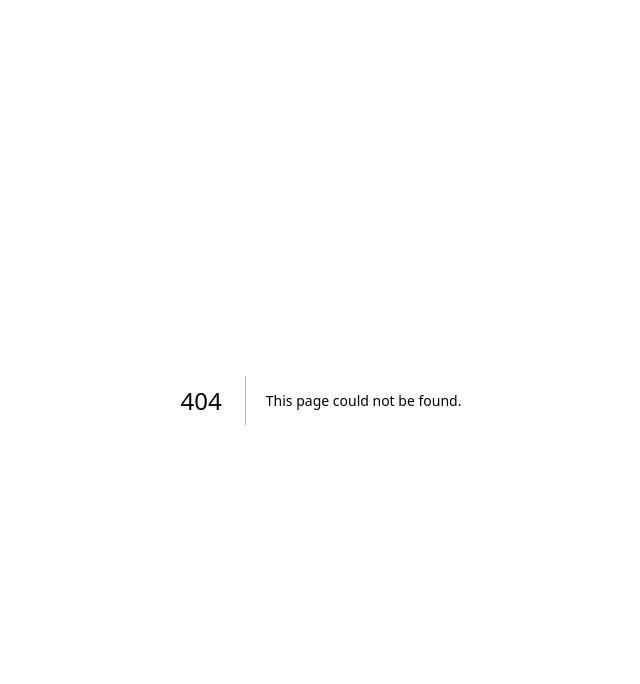
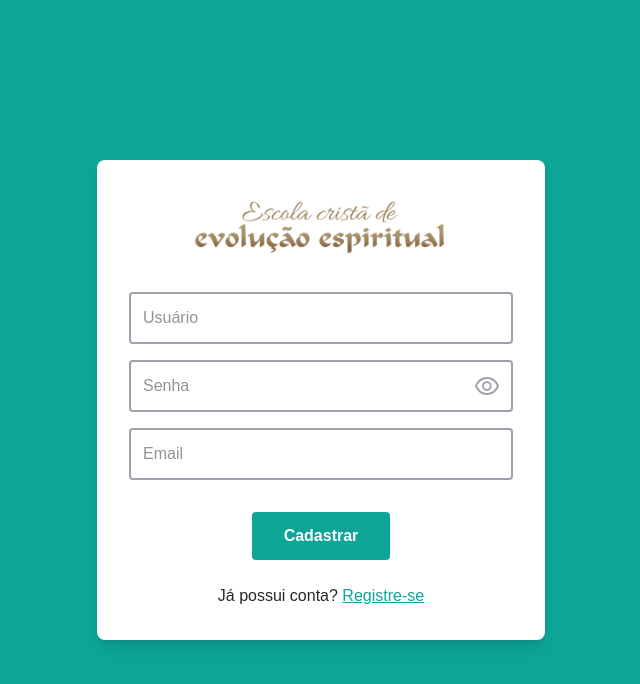
Before and after one commit to jmkirimis/ecee-site, a Next.js app: page /cadastro in a window 1280 px wide. Before the commit this address had no page. Shown: the top 684 px of the page, without its empty margins (319-959 px from the left). Built offline with nearby package versions, Linux system fonts and the light colour scheme.

Commit message:
feat(auth): adiciona telas de login e cadastro

```diff
--- a/package.json
+++ b/package.json
@@ -9,6 +9,7 @@
     "lint": "next lint"
   },
   "dependencies": {
+    "js-cookie": "^3.0.5",
     "next": "15.3.4",
     "react": "^19.0.0",
     "react-dom": "^19.0.0",
@@ -17,6 +18,7 @@
   "devDependencies": {
     "@eslint/eslintrc": "^3",
     "@tailwindcss/postcss": "^4",
+    "@types/js-cookie": "^3.0.6",
     "@types/node": "^20",
     "@types/react": "^19",
     "@types/react-dom": "^19",
--- /dev/null
+++ b/src/app/cadastro/page.tsx
@@ -0,0 +1,125 @@
+"use client";
+
+import { useState } from "react";
+import Cookies from "js-cookie";
+import { AiOutlineEye, AiOutlineEyeInvisible } from "react-icons/ai";
+
+export default function CadastroPage() {
+  const [userName, setUserName] = useState("");
+  const [password, setPassword] = useState("");
+  const [email, setEmail] = useState("");
+  const [showPassword, setShowPassword] = useState(false);
+  const [loading, setLoading] = useState(false);
+
+  const handleRegister = async () => {
+    if (!userName || !password) {
+      alert("Por favor, preencha todos os campos.");
+      return;
+    }
+
+    setLoading(true);
+
+    try {
+      const res = await fetch("https://ecee-api.onrender.com/user", {
+        method: "POST",
+        headers: {
+          "Content-Type": "application/json",
+        },
+        body: JSON.stringify({
+            userName: userName.trim(),
+            password: password.trim(),
+            email: email.trim(),
+        }),
+      });
+
+      const result = await res.json();
+
+      if (res.ok) {
+        await Cookies.set("token", result.access_token);
+        alert("Cadastro realizado com sucesso! Espere a autorização dos admistradores para acessar o sistema.");
+        window.location.href = "/login";
+      } else {
+        alert(
+          result.error ||
+            "Erro ao fazer login. Verifique se o usuário e senha estão corretos."
+        );
+      }
+    } catch (error) {
+      console.error(error);
+      alert("Erro na comunicação com o servidor.");
+    } finally {
+      setLoading(false);
+    }
+  };
+
+  return (
+    <div className="flex items-center justify-center min-h-screen bg-[#0da596]">
+      <div className="bg-white p-8 rounded-lg shadow-lg md:w-full max-w-md">
+        <div className="flex justify-center mb-8">
+          <img src={"/images/logo-v2.png"} className="w-64" alt="Logo" />
+        </div>
+        <form
+          onSubmit={(e) => {
+            e.preventDefault();
+            handleRegister();
+          }}
+          className="flex flex-col items-center w-full max-w-sm"
+        >
+          <input
+            type="text"
+            placeholder="Usuário"
+            className="p-3 rounded mb-4 w-full text-zinc-800 border-2 border-zinc-400"
+            value={userName}
+            onChange={(e) => setUserName(e.target.value)}
+          />
+
+          <div className="relative w-full">
+            <input
+              type={showPassword ? "text" : "password"}
+              placeholder="Senha"
+              className="p-3 rounded mb-4 w-full text-zinc-800 border-2 border-zinc-400 pr-10"
+              value={password}
+              onChange={(e) => setPassword(e.target.value)}
+            />
+            <button
+              type="button"
+              onClick={() => setShowPassword(!showPassword)}
+              className="absolute right-3 top-3 text-zinc-400 hover:cursor-pointer"
+            >
+              {showPassword ? (
+                <AiOutlineEyeInvisible size={28} />
+              ) : (
+                <AiOutlineEye size={28} />
+              )}
+            </button>
+          </div>
+
+          <input
+            type="text"
+            placeholder="Email"
+            className="p-3 rounded mb-2 w-full text-zinc-800 border-2 border-zinc-400"
+            value={email}
+            onChange={(e) => setEmail(e.target.value)}
+          />
+
+          <button
+            type="submit"
+            className="bg-[#0da596] text-white font-bold py-3 px-8 my-6 rounded hover:bg-zinc-400 hover:cursor-pointer"
+          >
+            {loading ? "Carregando..." : "Cadastrar"}
+          </button>
+
+          <span className="text-zinc-800">
+            Já possui conta?{" "}
+            <a
+                className="text-[#0da596] underline hover:cursor-pointer"
+                onClick={() => window.location.href = "/login"}
+            >
+              Registre-se
+            </a>
+          </span>
+        </form>
+      </div>
+    </div>
+  );
+}
--- /dev/null
+++ b/src/app/login/page.tsx
@@ -0,0 +1,123 @@
+"use client";
+
+import { useState } from "react";
+import Cookies from "js-cookie";
+import { AiOutlineEye, AiOutlineEyeInvisible } from "react-icons/ai";
+
+export default function LoginPage() {
+  const [userName, setUserName] = useState("");
+  const [password, setPassword] = useState("");
+  const [showPassword, setShowPassword] = useState(false);
+  const [loading, setLoading] = useState(false);
+
+  const handleLogin = async () => {
+    if (!userName || !password) {
+      alert("Por favor, preencha todos os campos.");
+      return;
+    }
+
+    setLoading(true);
+
+    try {
+      const res = await fetch("https://ecee-api.onrender.com/login", {
+        method: "POST",
+        headers: {
+          "Content-Type": "application/json",
+        },
+        body: JSON.stringify({ userName, password }),
+      });
+
+      const result = await res.json();
+
+      if (res.ok) {
+        await Cookies.set("token", result.access_token);
+        window.location.href = "/painel";
+      } else {
+        alert(
+          result.error ||
+            "Erro ao fazer login. Verifique se o usuário e senha estão corretos."
+        );
+      }
+    } catch (error) {
+      console.error(error);
+      alert("Erro na comunicação com o servidor.");
+    } finally {
+      setLoading(false);
+    }
+  };
+
+  return (
+    <div className="flex items-center justify-center min-h-screen bg-[#0da596]">
+      <div className="bg-white p-8 rounded-lg shadow-lg md:w-full max-w-md">
+        <div className="flex justify-center mb-8">
+          <img src={"/images/logo-v2.png"} className="w-64" alt="Logo" />
+        </div>
+        <form
+          onSubmit={(e) => {
+            e.preventDefault();
+            handleLogin();
+          }}
+          className="flex flex-col items-center w-full max-w-sm"
+        >
+          <input
+            type="text"
+            placeholder="Usuário"
+            className="p-3 rounded mb-4 w-full text-zinc-800 border-2 border-zinc-400"
+            value={userName}
+            onChange={(e) => setUserName(e.target.value)}
+          />
+
+          <div className="relative w-full">
+            <input
+              type={showPassword ? "text" : "password"}
+              placeholder="Senha"
+              className="p-3 rounded mb-4 w-full text-zinc-800 border-2 border-zinc-400 pr-10"
+              value={password}
+              onChange={(e) => setPassword(e.target.value)}
+            />
+            <button
+              type="button"
+              onClick={() => setShowPassword(!showPassword)}
+              className="absolute right-3 top-3 text-zinc-400 hover:cursor-pointer"
+            >
+              {showPassword ? (
+                <AiOutlineEyeInvisible size={28} />
+              ) : (
+                <AiOutlineEye size={28} />
+              )}
+            </button>
+          </div>
+
+          <div className="flex items-center justify-between w-full px-2">
+            <div>
+              <input type="checkbox" id="remember" />
+              <label htmlFor="remember" className="ml-2 text-zinc-800">
+                Lembrar-me
+              </label>
+            </div>
+            <a className="text-[#0da596] underline hover:cursor-pointer">
+              Esqueci a senha
+            </a>
+          </div>
+
+          <button
+            type="submit"
+            className="bg-[#0da596] text-white font-bold py-3 px-8 my-6 rounded hover:bg-zinc-400 hover:cursor-pointer"
+          >
+            {loading ? "Carregando..." : "Entrar"}
+          </button>
+
+          <span className="text-zinc-800">
+            Não possui conta?{" "}
+            <a
+              className="text-[#0da596] underline hover:cursor-pointer"
+              onClick={() => window.location.href = "/cadastro"}
+            >
+              Cadastre-se
+            </a>
+          </span>
+        </form>
+      </div>
+    </div>
+  );
+}
--- /dev/null
+++ b/src/app/painel/page.tsx
@@ -0,0 +1,5 @@
+export default function Painel() {
+    return (
+        <div></div>
+    );
+}
--- a/src/components/Home/HeroSection.tsx
+++ b/src/components/Home/HeroSection.tsx
@@ -1,3 +1,5 @@
+'use client';
+
 export default function HeroSection() {
   return (
     <div
@@ -8,7 +10,10 @@ export default function HeroSection() {
       }
     >
       <div className="w-5xl flex items-start justify-end gap-5">
-        <button className="bg-[#0da596] p-3 rounded-xl font-semibold text-white">
+        <button
+          className="bg-[#0da596] p-3 rounded-xl font-semibold text-white hover:bg-zinc-400 hover:cursor-pointer"
+          onClick={() => window.location.href = '/login'}
+        >
           Área do aluno
         </button>
       </div>
@@ -21,7 +26,7 @@ export default function HeroSection() {
           que o Cristo nos trouxe é de extrema importância para nossa evolução."
           Mar Shimoda
         </p>
-        <button className="bg-[#0da596] p-3 rounded-xl font-semibold text-white">
+        <button className="bg-[#0da596] p-3 rounded-xl font-semibold text-white hover:bg-zinc-400 hover:cursor-pointer">
           Inscrever-se
         </button>
         <iframe
```
Also changed, not shown: public/images/logo-v2.png (added), 1 other file (tests, documents, lock files or other folders).
